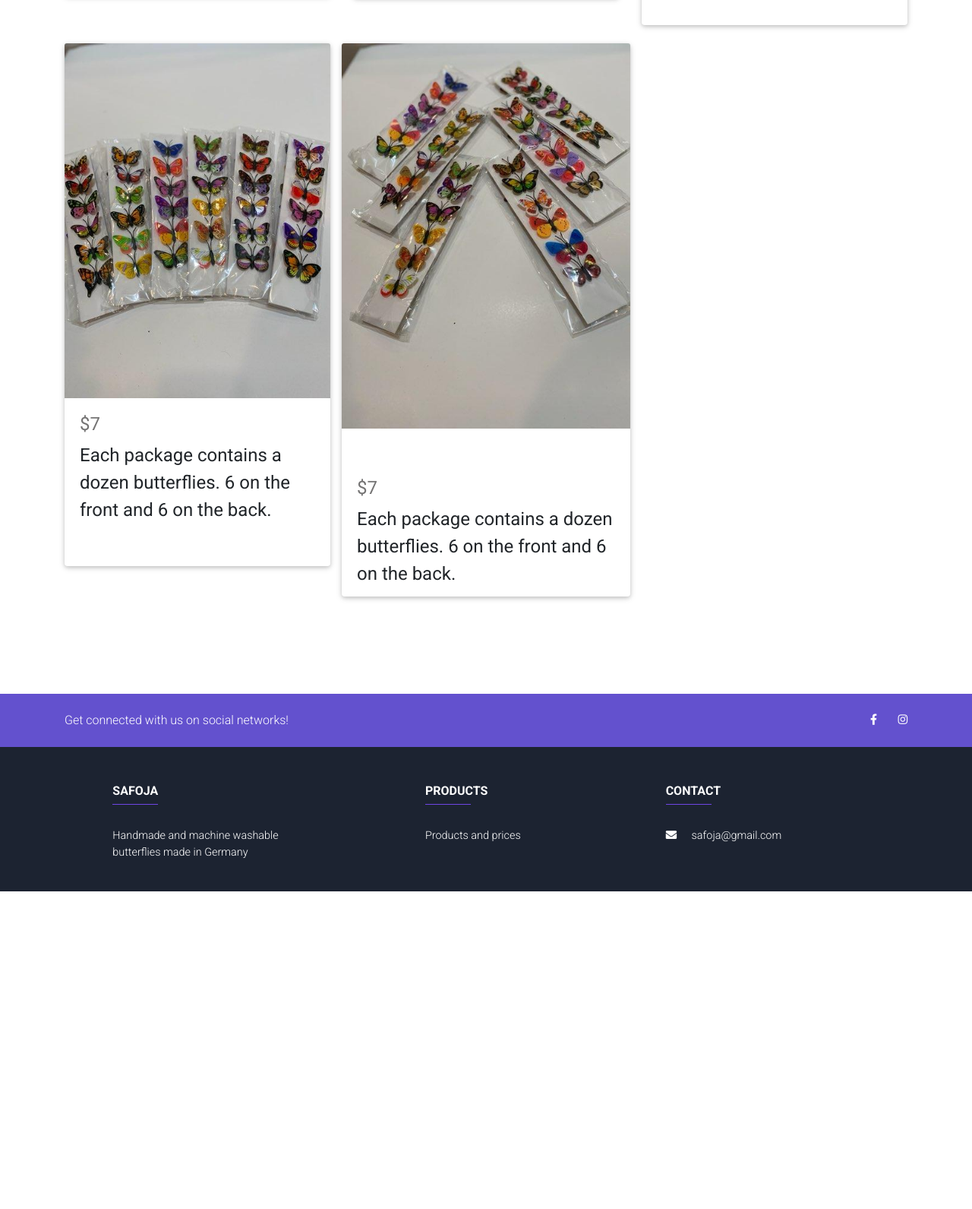
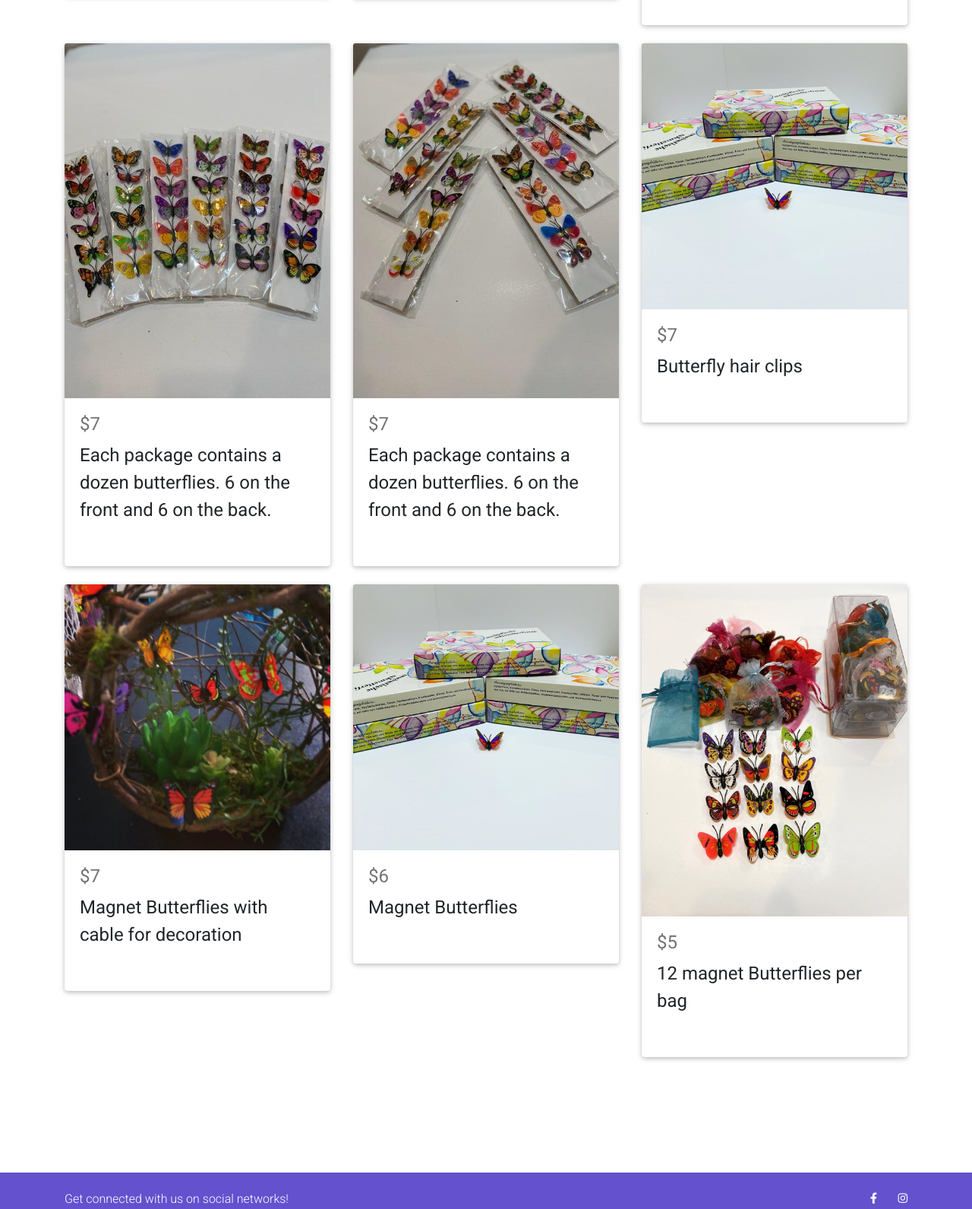
Before and after one commit to nh916/MDB-safoja-butterfly, a website: page dist/prices.html in a window 1280 px wide. Shown: the part 814-2405 px from the top of the page at 76% size. Before the commit the page ends 1987 px from the top, so only its background shows below. Drawn offline with nearby package versions, Linux system fonts and the light colour scheme.

Commit message:
I think I updated all the products

```diff
--- a/dist/prices.html
+++ b/dist/prices.html
@@ -240,6 +240,9 @@
                     <!-- Card -->
                 </div>
 
+
+                <!-- Card -->
+                <div class="col mb-4">
                     <div class="card">
 
                         <!--Card image-->
@@ -266,7 +269,136 @@
                         </div>
 
                     </div>
+                </div>
                 <!-- Card -->
+
+
+
+
+                <div class="col mb-4">
+                    <!-- Card -->
+                    <div class="card">
+
+                        <!--Card image-->
+                        <div class="view overlay">
+                            <img class="card-img-top" src="./public/images/single_butterfly.jpg"
+                                alt="Butterfly hair clips for sale" class="img-fluid">
+                            <a href="#!" data-size="1600x1067">
+
+                                <div class="mask rgba-white-slight"></div>
+                            </a>
+                        </div>
+
+                        <!--Card content-->
+                        <div class="card-body">
+
+                            <!--Title-->
+                            <h4 class="card-text">$7</h4>
+                            <!--Text-->
+                            <p class="card-title">Butterfly hair clips</p>
+                            <br>
+
+                        </div>
+
+                    </div>
+                    <!-- Card -->
+                </div>
+
+
+                <div class="col mb-4">
+                    <!-- Card -->
+                    <div class="card">
+
+                        <!--Card image-->
+                        <div class="view overlay">
+                            <img class="card-img-top" src="./public/images/butterflies_with_wires.jpg"
+                                alt="Card image cap" class="img-fluid">
+                            <a href="#!" data-size="1600x1067">
+
+                                <div class="mask rgba-white-slight"></div>
+                            </a>
+                        </div>
+
+                        <!--Card content-->
+                        <div class="card-body">
+
+                            <!--Title-->
+                            <h4 class="card-text">$7</h4>
+                            <!--Text-->
+                            <p class="card-title">Magnet Butterflies with cable for decoration</p>
+                            <br>
+
+                        </div>
+
+                    </div>
+                    <!-- Card -->
+                </div>
+
+                <div class="col mb-4">
+                    <!-- Card -->
+                    <div class="card">
+
+                        <!--Card image-->
+                        <div class="view overlay">
+                            <img class="card-img-top" src="./public/images/single_butterfly.jpg" alt="Card image cap"
+                                class="img-fluid">
+                            <a href="#!" data-size="1600x1067">
+
+                                <div class="mask rgba-white-slight"></div>
+                            </a>
+                        </div>
+
+                        <!--Card content-->
+                        <div class="card-body">
+
+                            <!--Title-->
+                            <h4 class="card-text">$6</h4>
+                            <!--Text-->
+                            <p class="card-title">Magnet Butterflies</p>
+                            <br>
+
+                        </div>
+
+                    </div>
+                    <!-- Card -->
+                </div>
+
+                <div class="col mb-4">
+                    <!-- Card -->
+                    <div class="card">
+
+                        <!--Card image-->
+                        <div class="view overlay">
+                            <img class="card-img-top" src="./public/images/butterfly_bag.jpg"
+                                alt="magnetic butterflies in bag for sale" class="img-fluid">
+                            <a href="#!" data-size="1600x1067">
+
+                                <div class="mask rgba-white-slight"></div>
+                            </a>
+                        </div>
+
+                        <!--Card content-->
+                        <div class="card-body">
+
+                            <!--Title-->
+                            <h4 class="card-text">$5</h4>
+                            <!--Text-->
+                            <p class="card-title">12 magnet Butterflies per bag</p>
+                            <br>
+
+                        </div>
+
+                    </div>
+                    <!-- Card -->
+                </div>
+
+
+
+
+
+
+
+
 
             </div>
         </div>
```
Also changed, not shown: dist/public/images/butterflies_with_wires.jpg (added), dist/public/images/butterfly_bag.jpg (added), dist/public/images/single_butterfly.jpg (added). Lines whose indentation alone changed are shown as unchanged.
